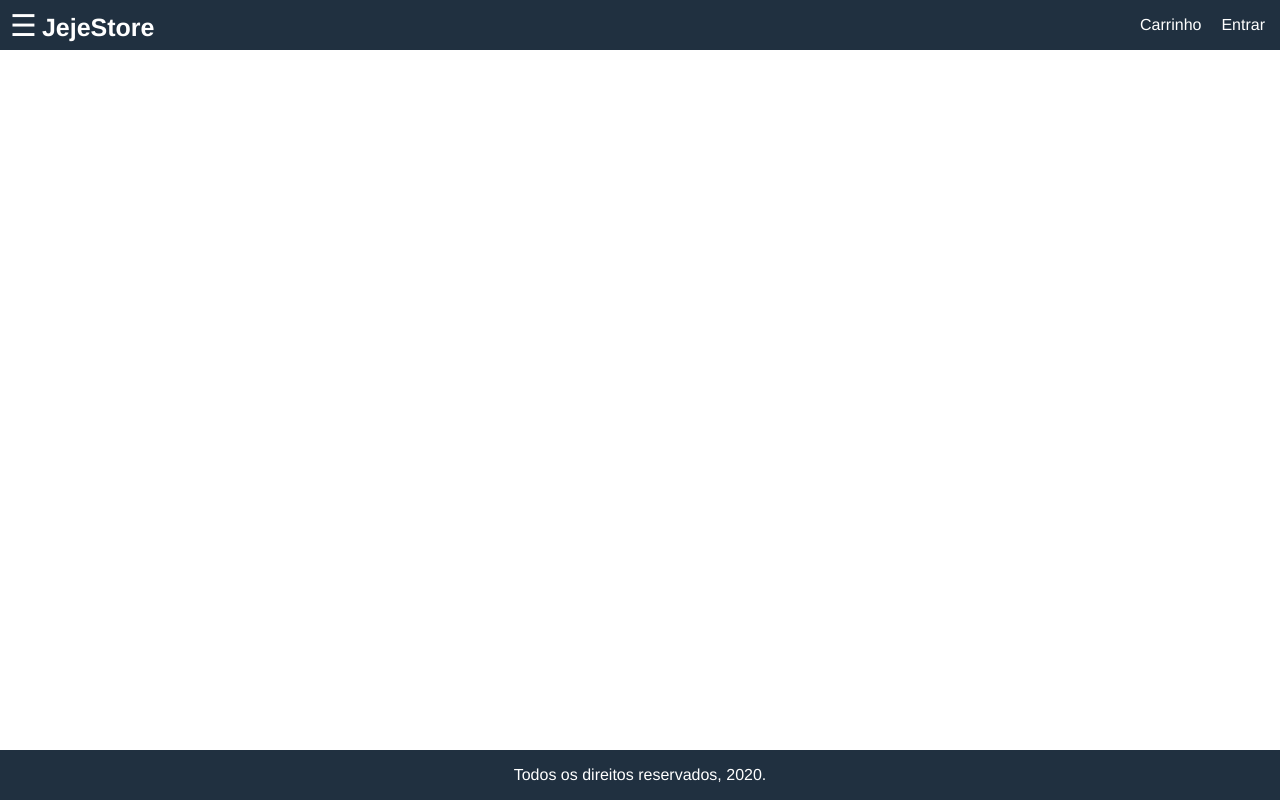
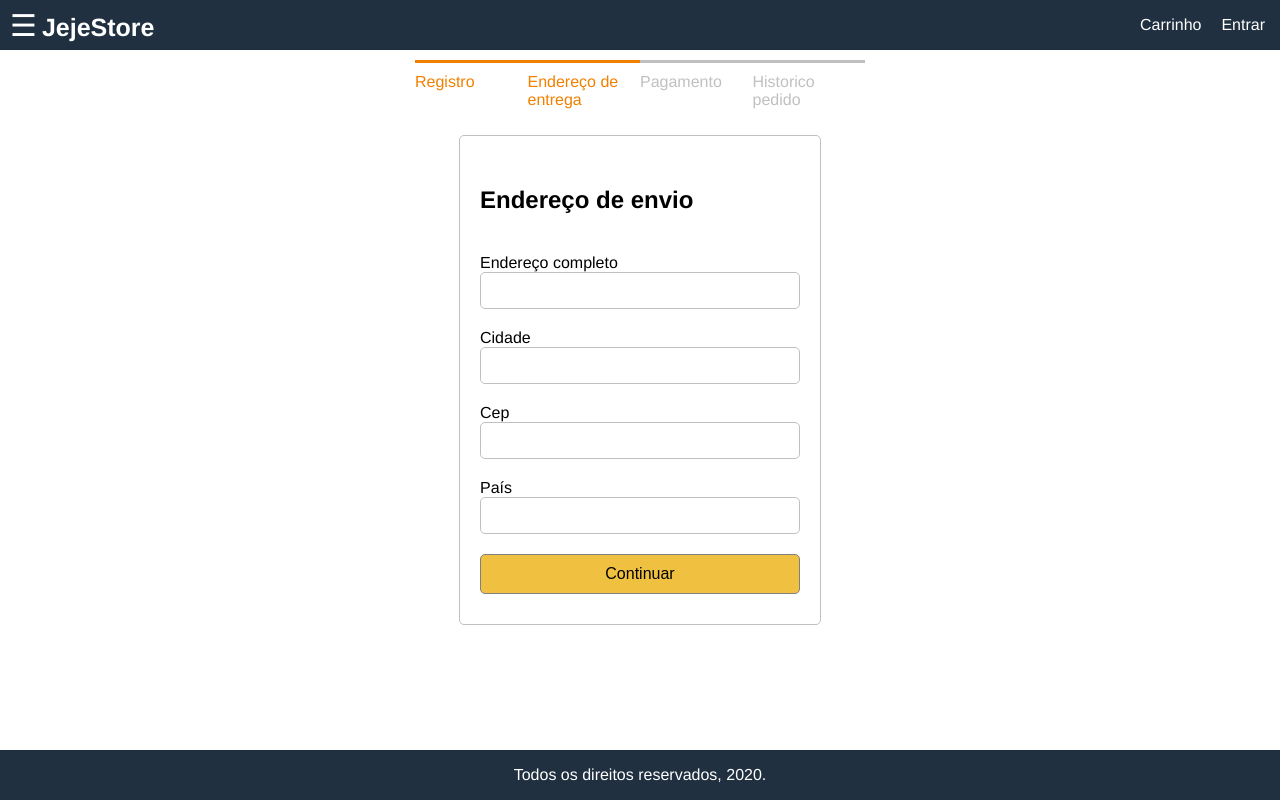
Before and after one commit to jeffersonbraster/jejestore, a React (Create React App) app in the folder frontend/: page /shipping in a window 1280 px wide. Built offline with nearby package versions, Linux system fonts and the light colour scheme.

Commit message:
Implementando o shippingScreen

```diff
--- a/frontend/src/App.js
+++ b/frontend/src/App.js
@@ -8,6 +8,7 @@ import SigninScreen from './screens/SigninScreen';
 import { useSelector } from 'react-redux';
 import RegisterScreen from './screens/RegisterScreen';
 import ProductsScreen from './screens/ProductsScreen';
+import ShippingScreen from './screens/ShippingScreen';
 
 function App() {
 
@@ -61,6 +62,7 @@ function App() {
           <Route path="/products" component={ProductsScreen} />
           <Route path="/product/:id" component={ProductScreen} />
           <Route path="/cart/:id?" component={CartScreen} />
+          <Route path="/shipping" component={ShippingScreen} />
           <Route path="/" exact={true} component={HomeScreen} />
         </div>
 
--- a/frontend/src/actions/cartActions.js
+++ b/frontend/src/actions/cartActions.js
@@ -1,6 +1,6 @@
 import Axios from 'axios';
 import Cookie from 'js-cookie';
-import { CART_ADD_ITEM, CART_REMOVE_ITEM } from '../constants/cartConstants';
+import { CART_ADD_ITEM, CART_REMOVE_ITEM, CART_SAVE_SHIPPING } from '../constants/cartConstants';
 
 
 const addToCart = (productId, qty) => async (dispatch, getState) => {
@@ -31,4 +31,8 @@ const removeFromCart = (productId) => (dispatch, getState) => {
     Cookie.set("cartItems", JSON.stringify(cartItems));
 }
 
-export {addToCart, removeFromCart}
+const saveShipping = (data) => (dispatch) => {
+    dispatch({type: CART_SAVE_SHIPPING, payload: data});
+}
+
+export {addToCart, removeFromCart, saveShipping}
--- /dev/null
+++ b/frontend/src/component/CheckoutSteps.js
@@ -0,0 +1,12 @@
+import React from 'react';
+
+function CheckoutSteps(props) {
+    return <div className="checkout-steps">
+        <div className={props.step1 ? 'active' : ''}>Registro</div>
+        <div className={props.step2 ? 'active' : ''}>Endereço de entrega</div>
+        <div className={props.step3 ? 'active' : ''}>Pagamento</div>
+        <div className={props.step4 ? 'active' : ''}>Historico pedido</div>
+    </div>
+}
+
+export default CheckoutSteps;
--- a/frontend/src/constants/cartConstants.js
+++ b/frontend/src/constants/cartConstants.js
@@ -1,2 +1,4 @@
 export const CART_ADD_ITEM = 'CART_ADD_ITEM';
 export const CART_REMOVE_ITEM = 'CART_REMOVE_ITEM';
+
+export const CART_SAVE_SHIPPING = 'CART_SAVE_SHIPPING';
--- a/frontend/src/index.css
+++ b/frontend/src/index.css
@@ -305,3 +305,25 @@ th {
 tbody>tr:nth-child(odd) {
   background-color: #f0f0f0;
 }
+
+
+/* Checkout steps */
+.checkout-steps {
+  display: flex;
+  justify-content: space-between;
+  width: 45rem;
+  margin: 1rem auto;
+
+}
+.checkout-steps > div {
+  border-top: .3rem #c0c0c0 solid;
+  color: #c0c0c0;
+  flex: 1 1;
+  padding-top: 1rem;
+
+}
+
+.checkout-steps > div.active {
+  border-top: .3rem #f08000 solid;
+  color: #f08000;
+}
--- a/frontend/src/reducers/cartReducer.js
+++ b/frontend/src/reducers/cartReducer.js
@@ -1,4 +1,4 @@
-import { CART_ADD_ITEM, CART_REMOVE_ITEM } from "../constants/cartConstants";
+import { CART_ADD_ITEM, CART_REMOVE_ITEM, CART_SAVE_SHIPPING } from "../constants/cartConstants";
 
 function cartReducer(state={cartItems:[]}, action) {
     switch(action.type) {
@@ -14,6 +14,8 @@ function cartReducer(state={cartItems:[]}, action) {
 
         case CART_REMOVE_ITEM:
             return {cartItems: state.cartItems.filter(x => x.product !== action.payload)};
+        case CART_SAVE_SHIPPING:
+            return {...state, shipping: action.paylod}
         default:
             return state
     }
--- a/frontend/src/screens/RegisterScreen.js
+++ b/frontend/src/screens/RegisterScreen.js
@@ -15,9 +15,11 @@ function RegisterScreen (props) {
     const {loading, userInfo, error} = userRegister;
     const dispatch = useDispatch();
 
+    const redirect = props.location.search?props.location.search.split('=')[1] : '/';
+
     useEffect(() => {
        if(userInfo) {
-           props.history.push('/');
+           props.history.push(redirect);
        }
 
       }, [userInfo, props.history]);
@@ -61,7 +63,8 @@ function RegisterScreen (props) {
                     <button type="submit" className="button primary">Registrar</button>
                 </li>
                 <li>
-                    Já possui uma conta?<Link to="/signin">Faça o login</Link>
+                    Já possui uma conta?
+                    <Link to={redirect === '/' ? 'signin' : 'signin?redirect=' + redirect} className="button secondary text-center">Criar sua conta na JejeStore</Link>
                 </li>
             </ul>
         </form>
--- /dev/null
+++ b/frontend/src/screens/ShippingScreen.js
@@ -0,0 +1,65 @@
+import React, { useState } from 'react';
+import { useDispatch} from 'react-redux';
+import {saveShipping} from '../actions/cartActions';
+import CheckoutSteps from '../component/CheckoutSteps';
+
+
+function ShippingScreen (props) {
+
+    const [address, setAddress] = useState('');
+    const [city, setCity] = useState('');
+    const [cep, setCep] = useState('');
+    const [pais, setPais] = useState('');
+
+
+    const dispatch = useDispatch();
+
+
+    const submitHandler = (e) => {
+        e.preventDefault();
+        dispatch(saveShipping(address, city, cep, pais));
+        props.history.push('payment');
+
+    }
+
+
+    return <div>
+        <CheckoutSteps step1 step2 ></CheckoutSteps>
+
+        <div className="form">
+        <form onSubmit={submitHandler}>
+            <ul className="form-container">
+                <li>
+                    <h2>Endereço de envio</h2>
+                </li>
+                <li>
+                    <label htmlFor="address">Endereço completo</label>
+                    <input type="address" name="address" id="address" onChange={(e) => setAddress(e.target.value)}>
+                    </input>
+                </li>
+                <li>
+                    <label htmlFor="city">Cidade</label>
+                    <input type="city" name="city" id="city" onChange={(e) => setCity(e.target.value)}>
+                    </input>
+                </li>
+                <li>
+                    <label htmlFor="cep">Cep</label>
+                    <input type="cep" name="cep" id="cep" onChange={(e) => setCep(e.target.value)}>
+                    </input>
+                </li>
+                <li>
+                    <label htmlFor="pais">País</label>
+                    <input type="pais" name="pais" id="pais" onChange={(e) => setPais(e.target.value)}>
+                    </input>
+                </li>
+                <li>
+                    <button type="submit" className="button primary">Continuar</button>
+                </li>
+            </ul>
+        </form>
+    </div>
+    </div>
+
+}
+
+export default ShippingScreen;
--- a/frontend/src/screens/SigninScreen.js
+++ b/frontend/src/screens/SigninScreen.js
@@ -12,9 +12,11 @@ function SigninScreen (props) {
     const {loading, userInfo, error} = userSignin;
     const dispatch = useDispatch();
 
+    const redirect = props.location.search?props.location.search.split('=')[1] : '/';
+
     useEffect(() => {
        if(userInfo) {
-           props.history.push('/');
+           props.history.push(redirect);
        }
 
       }, [userInfo, props.history]);
@@ -52,7 +54,7 @@ function SigninScreen (props) {
                     Novo na JejeStore?
                 </li>
                 <li>
-                    <Link to="/register" className="button secondary text-center">Criar sua conta na JejeStore</Link>
+                    <Link to={redirect === '/' ? 'register' : 'register?redirect=' + redirect} className="button secondary text-center">Criar sua conta na JejeStore</Link>
                 </li>
 
             </ul>
```
Also changed, not shown: 1 other file (tests, documents, lock files or other folders).
